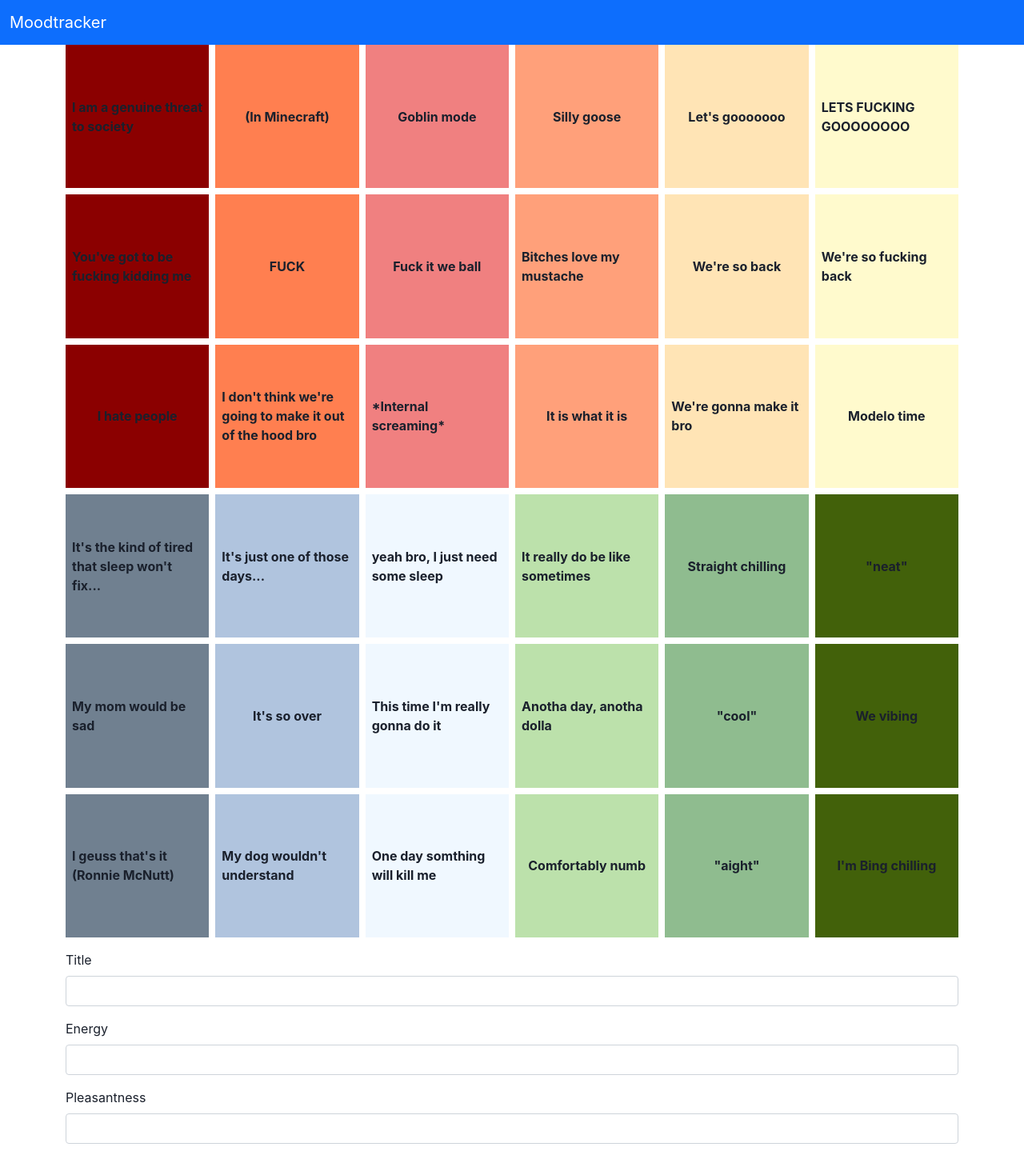
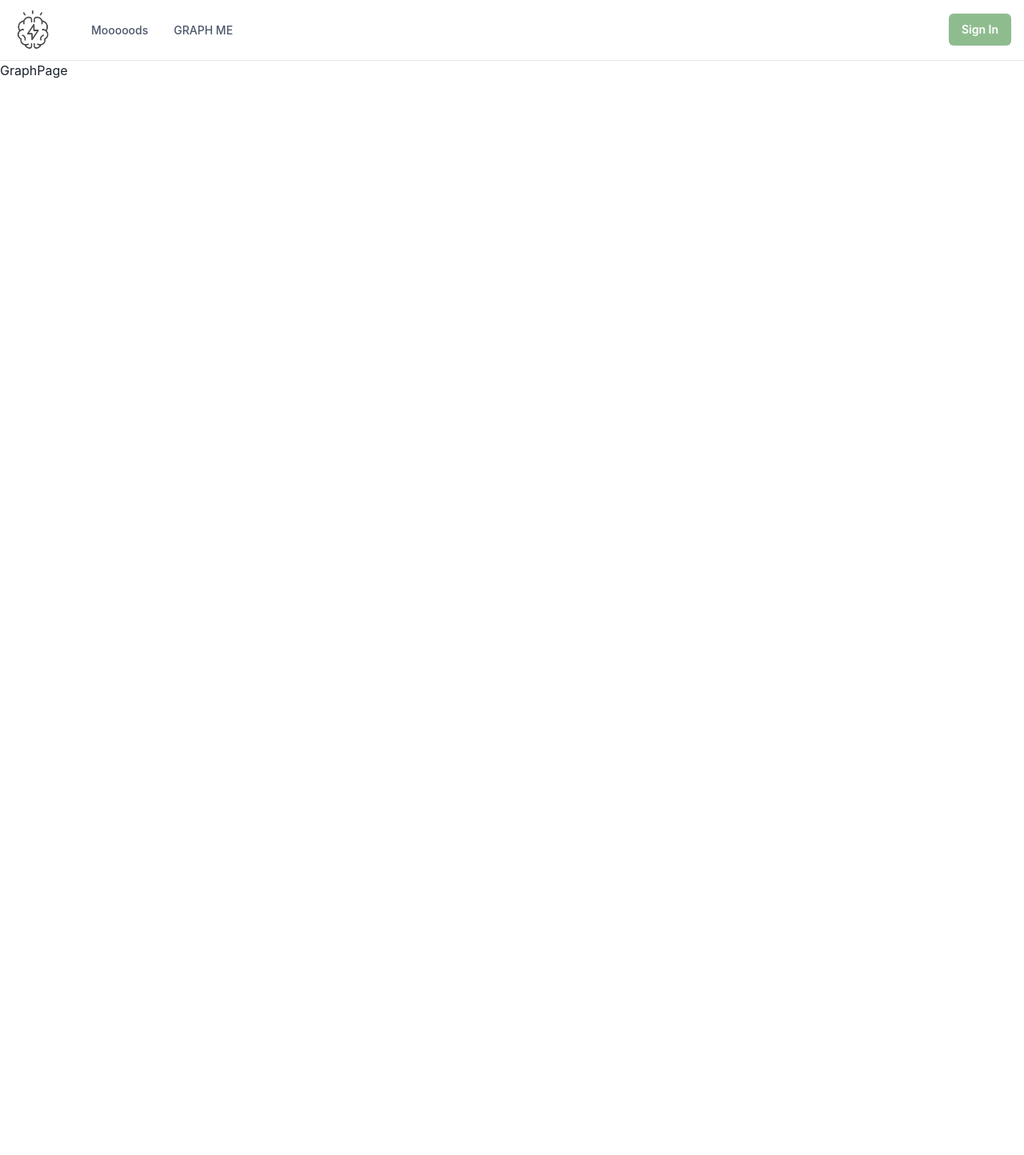
Before and after one commit to kalikokalikova/moodtracker, a React (Create React App) app in the folder client/: page /my-graph in a window 1280 px wide. Shown: the top 1444 px of the page at 80% size. After the commit the page ends 800 px from the top, so only its background shows below. Built offline with nearby package versions, Linux system fonts and the light colour scheme; no server answers.

Commit message:
Nav bar looks good on desktop and mobile views, hooked up to empty pages

```diff
--- a/client/package.json
+++ b/client/package.json
@@ -3,6 +3,7 @@
   "version": "0.1.0",
   "private": true,
   "dependencies": {
+    "@chakra-ui/icons": "^2.1.1",
     "@chakra-ui/react": "^2.8.2",
     "@emotion/react": "^11.11.1",
     "@emotion/styled": "^11.11.0",
@@ -14,6 +15,7 @@
     "react": "^18.2.0",
     "react-dom": "^18.2.0",
     "react-jss": "^10.10.0",
+    "react-router-dom": "^6.19.0",
     "react-scripts": "5.0.1",
     "web-vitals": "^2.1.4"
   },
--- a/client/src/App.js
+++ b/client/src/App.js
@@ -1,82 +1,23 @@
 import React, { useState, useEffect } from "react";
-import api from "./api";
+import { BrowserRouter as Router, Route, Routes } from "react-router-dom";
 import GridPage from "./Pages/GridPage";
+import GraphPage from "./Pages/GraphPage";
+import Navbar from "./Components/Navbar";
+import RegisterOrLoginPage from "./Pages/RegisterOrLoginPage";
 
-const App = () => {
-  const [moodpoints, setMoodpoints] = useState([]);
-  const [formData, setFormData] = useState({
-    label: "",
-    energy: null,
-    pleasantness: null,
-  });
-
-  const fetchMoodpoints = async () => {
-    const response = await api.get("/moodpoints/");
-    setMoodpoints(response.data);
-  };
-
-  useEffect(() => {
-    fetchMoodpoints();
-  }, []);
-
-  const handleInputChange = (e) => {
-    const value =
-      e.target.type === "checkbox" ? e.targe.checked : e.target.value;
-    setFormData({
-      ...formData,
-      [e.target.name]: value,
-    });
-  };
-
-  const handleFormSubmit = async (e) => {
-    e.preventDefault();
-    await api.post("/moodpoints/", formData);
-    fetchMoodpoints();
-    setFormData({
-      label: "",
-      energy: null,
-      pleasantness: null,
-    });
-  };
-
-  return (
-    <div>
-      <nav className='navbar navbar-dark bg-primary'>
-        <div className="container-fluid">
-          <a className='navbar-brand' href='#'>
-            Moodtracker
-          </a>
-        </div>
-      </nav>
-
-      <div className="container">
-      <GridPage/>
-
-        <form onSubmit={handleFormSubmit}>
-          <div className="mb-3 mt-3">
-            <label htmlFor="label" className="form-label">
-              Title
-            </label>
-            <input type='text' className="form-control" id='label' name='label' onChange={handleInputChange} value={formData.label}/>
-          </div>
-          <div className="mb-3">
-            <label htmlFor="energy" className="form-label">
-              Energy
-            </label>
-            <input type='number' className="form-control" id='energy' name='energy' onChange={handleInputChange} value={formData.energy}/>
-          </div>
-          <div className="mb-3">
-            <label htmlFor="pleasantness" className="form-label">
-              Pleasantness
-            </label>
-            <input type='number' className="form-control" id='pleasantness' name='pleasantness' onChange={handleInputChange} value={formData.pleasantness}/>
-          </div>
-          <button type="submit" className="btn btn-primary">Submit</button>
-        </form>
-
+const App = () => (
+  <Router>
+    <div className="App">
+      <Navbar />
+      <div className="content">
+        <Routes>
+          <Route path="/" element={<GridPage />} />
+          <Route path="/my-graph" element={<GraphPage />} />
+          <Route path="/register-or-login" element={<RegisterOrLoginPage />} />
+        </Routes>
       </div>
     </div>
-  )
-};
+  </Router>
+);
 
 export default App;
--- /dev/null
+++ b/client/src/Components/Navbar.js
@@ -0,0 +1,222 @@
+"use client";
+import {
+  Box,
+  Flex,
+  Text,
+  IconButton,
+  Button,
+  Stack,
+  Collapse,
+  Icon,
+  Popover,
+  PopoverTrigger,
+  PopoverContent,
+  useColorModeValue,
+  useBreakpointValue,
+  useDisclosure,
+} from "@chakra-ui/react";
+import {
+  HamburgerIcon,
+  CloseIcon,
+  ChevronDownIcon,
+  ChevronRightIcon,
+} from "@chakra-ui/icons";
+
+export default function Navbar() {
+  const { isOpen, onToggle } = useDisclosure();
+
+  return (
+    <Box className="boxy-box">
+      <Flex
+        className="flexy-flex"
+        bg={useColorModeValue("white", "gray.800")}
+        color={useColorModeValue("gray.600", "white")}
+        minH={"60px"}
+        py={{ base: 2 }}
+        px={{ base: 4 }}
+        borderBottom={1}
+        borderStyle={"solid"}
+        borderColor={useColorModeValue("gray.200", "gray.900")}
+        align={"center"}
+      >
+        <Flex
+          flex={{ base: 1, md: "auto" }}
+          ml={{ base: -2 }}
+          display={{ base: "flex", md: "none" }}
+        >
+          <IconButton
+            onClick={onToggle}
+            icon={
+              isOpen ? <CloseIcon w={3} h={3} /> : <HamburgerIcon w={5} h={5} />
+            }
+            variant={"ghost"}
+            aria-label={"Toggle Navigation"}
+          />
+        </Flex>
+        <Flex flex={{ base: 1 }} justify={{ base: "center", md: "start" }} alignItems={"center"}>
+          <div>
+            <a href="/">
+              <img
+                style={{width: "50px"}}
+                src={process.env.PUBLIC_URL + "/images/lil-brain.jpg"}
+                alt="Brainstorm logo"
+              />
+            </a>
+          </div>
+
+          <Flex display={{ base: "none", md: "flex" }} ml={10}>
+            <DesktopNav />
+          </Flex>
+        </Flex>
+
+        <Stack
+          flex={{ base: 1, md: 0 }}
+          justify={"flex-end"}
+          direction={"row"}
+          spacing={6}
+        >
+          <Button
+            as={"a"}
+            display={{ base: "none", md: "inline-flex" }}
+            fontSize={"sm"}
+            fontWeight={600}
+            color={"white"}
+            bg={"darkseagreen"}
+            href={"/register-or-login"}
+            _hover={{
+              bg: "#42610a",
+              color: "white",
+            }}
+          >
+            Sign In
+          </Button>
+        </Stack>
+      </Flex>
+
+      <Collapse in={isOpen} animateOpacity>
+        <MobileNav />
+      </Collapse>
+    </Box>
+  );
+}
+
+const DesktopNav = () => {
+  const linkColor = useColorModeValue("gray.600", "gray.200");
+  const linkHoverColor = useColorModeValue("gray.800", "white");
+
+  return (
+    <Stack direction={"row"} spacing={4}>
+      {NAV_ITEMS.map((navItem) => (
+        <Box key={navItem.label}>
+          <Box
+            as="a"
+            p={2}
+            href={navItem.href ?? "#"}
+            fontSize={"sm"}
+            fontWeight={500}
+            color={linkColor}
+            _hover={{
+              textDecoration: "none",
+              color: linkHoverColor,
+            }}
+          >
+            {navItem.label}
+          </Box>
+        </Box>
+      ))}
+    </Stack>
+  );
+};
+
+const MobileNav = () => {
+  return (
+    <Stack
+      bg={useColorModeValue("white", "gray.800")}
+      p={4}
+      display={{ md: "none" }}
+    >
+      {NAV_ITEMS.map((navItem) => (
+        <MobileNavItem key={navItem.label} {...navItem} />
+      ))}
+      <Button
+        as={"a"}
+        display={"grid"}
+        fontSize={"sm"}
+        fontWeight={600}
+        color={"white"}
+        bg={"darkseagreen"}
+        href={"/register-or-login"}
+        _hover={{
+          bg: "#42610a",
+          color: "white",
+        }}
+      >
+        Sign In
+      </Button>
+    </Stack>
+  );
+};
+
+const MobileNavItem = ({ label, children, href }) => {
+  const { isOpen, onToggle } = useDisclosure();
+
+  return (
+    <Stack spacing={4} onClick={children && onToggle}>
+      <Box
+        py={2}
+        as="a"
+        href={href ?? "#"}
+        justifyContent="space-between"
+        alignItems="center"
+        _hover={{
+          textDecoration: "none",
+        }}
+      >
+        <Text
+          fontWeight={600}
+          color={useColorModeValue("gray.600", "gray.200")}
+        >
+          {label}
+        </Text>
+        {children && (
+          <Icon
+            as={ChevronDownIcon}
+            transition={"all .25s ease-in-out"}
+            transform={isOpen ? "rotate(180deg)" : ""}
+            w={6}
+            h={6}
+          />
+        )}
+      </Box>
+
+      <Collapse in={isOpen} animateOpacity style={{ marginTop: "0!important" }}>
+        <Stack
+          mt={2}
+          pl={4}
+          borderLeft={1}
+          borderStyle={"solid"}
+          borderColor={useColorModeValue("gray.200", "gray.700")}
+          align={"start"}
+        >
+          {children &&
+            children.map((child) => (
+              <Box as="a" key={child.label} py={2} href={child.href}>
+                {child.label}
+              </Box>
+            ))}
+        </Stack>
+      </Collapse>
+    </Stack>
+  );
+};
+
+const NAV_ITEMS = [
+  {
+    label: "Mooooods",
+    href: "/",
+  },
+  {
+    label: "GRAPH ME",
+    href: "/my-graph",
+  },
+];
--- /dev/null
+++ b/client/src/Pages/GraphPage.js
@@ -0,0 +1,9 @@
+import React from 'react';
+
+function GraphPage() {
+  return (
+    <div>GraphPage</div>
+  )
+}
+
+export default GraphPage;
--- /dev/null
+++ b/client/src/Pages/RegisterOrLoginPage.js
@@ -0,0 +1,9 @@
+import React from 'react'
+
+function RegisterOrLoginPage() {
+  return (
+    <div>RegisterOrLoginPage</div>
+  )
+}
+
+export default RegisterOrLoginPage
```
Also changed, not shown: client/public/images/lil-brain.jpg (added), 1 other file (tests, documents, lock files or other folders).
